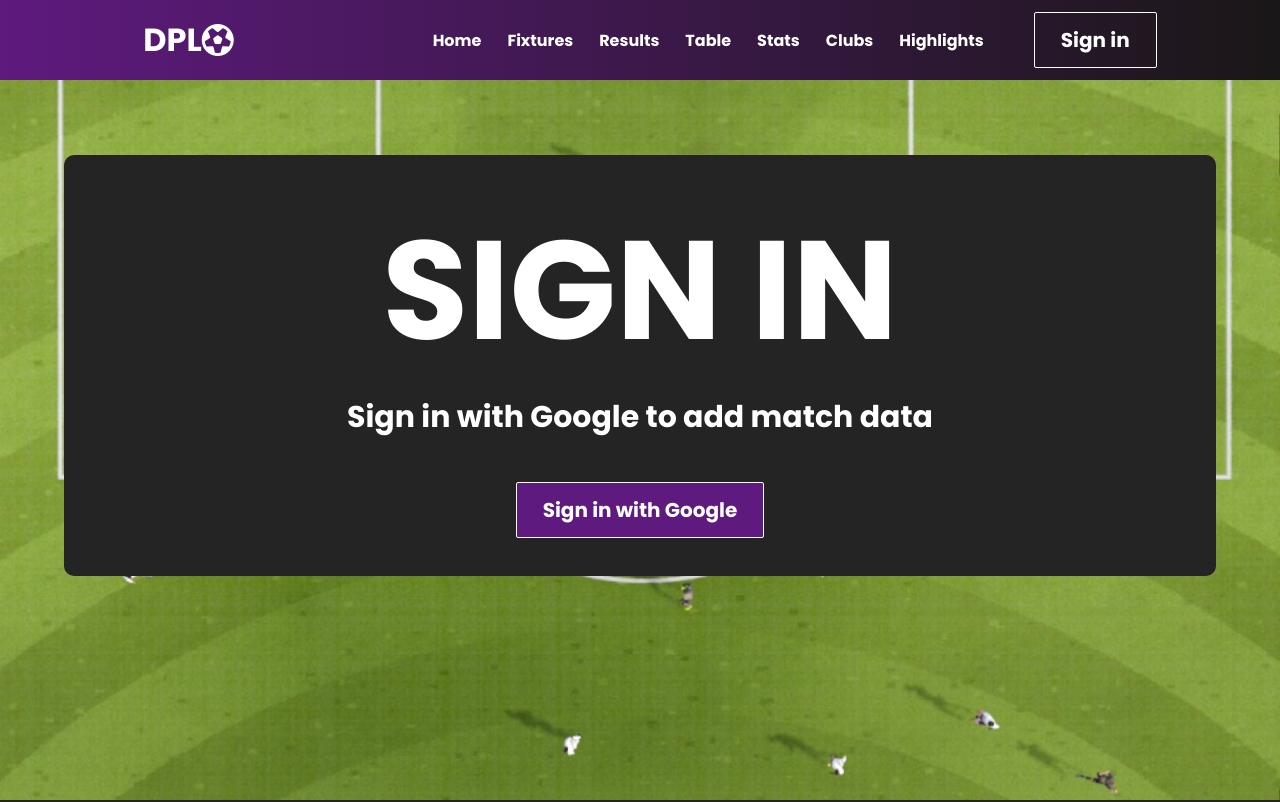
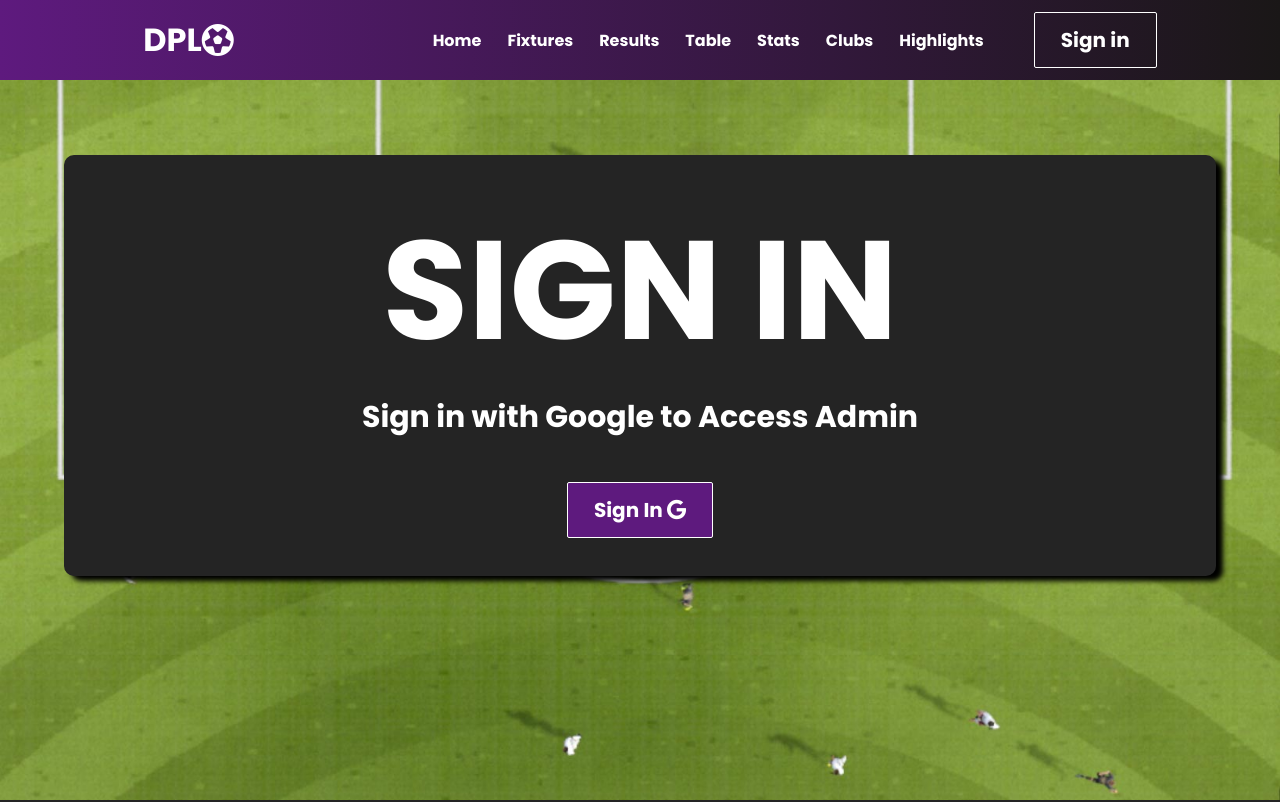
Before and after one commit to taukiwav/DPL-react-firebase, a React (Create React App) app: page /sign-in in a window 1280 px wide. Shown: the top 802 px of the page. Built offline with nearby package versions, Linux system fonts and the light colour scheme; a web font is replaced by a local one.

Commit message:
Sign In Page Changes

```diff
--- a/src/pages/SignIn.css
+++ b/src/pages/SignIn.css
@@ -24,6 +24,7 @@
     border-radius: 10px;
     width: 90vw;
     padding: 30px;
+    box-shadow: 7px 5px 5px black;
 }
 
 .sign-in p {
--- a/src/pages/SignIn.js
+++ b/src/pages/SignIn.js
@@ -32,22 +32,17 @@ export default function SignIn() {
     <div className="sign-in">
       <div className="sign-in-container">
         <h1>SIGN IN</h1>
-        <p>Sign in with Google to add match data</p>
+        <p>Sign in with Google to Access Admin</p>
         <Button
           className="login-btn"
           buttonStyle="btn--alt"
           buttonSize="btn--large"
           onClick={signInWithGoogle}
         >
-          Sign in with Google
+          Sign In  <i class="fa-brands fa-google"/>
         </Button>
-
       </div>
-
-
-
     </div>
-
-  )
+  );
 
 }
```
